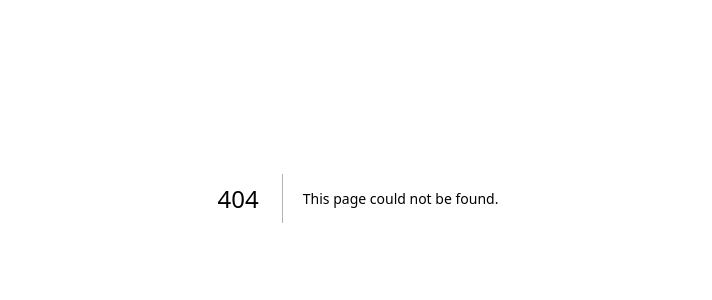
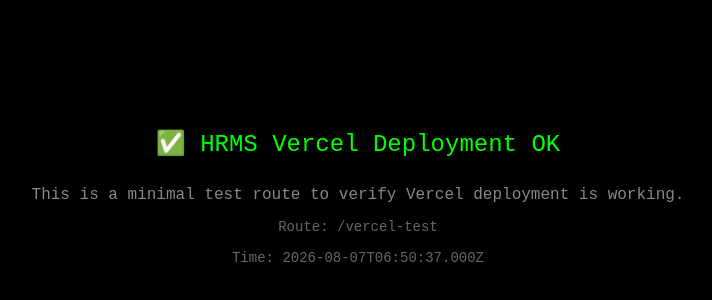
Before and after one commit to Addy888/HRMS, a Next.js app in the folder frontend/: page /vercel-test in a window 1280 px wide. Before the commit this address had no page. Shown: the part 202-502 px from the top of the page, without its empty margins (282-994 px from the left). Built offline with nearby package versions, Linux system fonts and the light colour scheme.

Commit message:
Add Vercel deployment test route

```diff
--- /dev/null
+++ b/frontend/src/app/vercel-test/page.tsx
@@ -0,0 +1,28 @@
+export default function VercelTestPage() {
+  return (
+    <div style={{
+      display: 'flex',
+      flexDirection: 'column',
+      alignItems: 'center',
+      justifyContent: 'center',
+      minHeight: '100vh',
+      backgroundColor: '#000',
+      color: '#0f0',
+      fontFamily: 'monospace',
+      fontSize: '24px',
+      textAlign: 'center',
+      padding: '20px'
+    }}>
+      <h1>✅ HRMS Vercel Deployment OK</h1>
+      <p style={{ fontSize: '16px', marginTop: '20px', color: '#888' }}>
+        This is a minimal test route to verify Vercel deployment is working.
+      </p>
+      <p style={{ fontSize: '14px', marginTop: '10px', color: '#666' }}>
+        Route: /vercel-test
+      </p>
+      <p style={{ fontSize: '14px', marginTop: '10px', color: '#666' }}>
+        Time: {new Date().toISOString()}
+      </p>
+    </div>
+  );
+}
```
